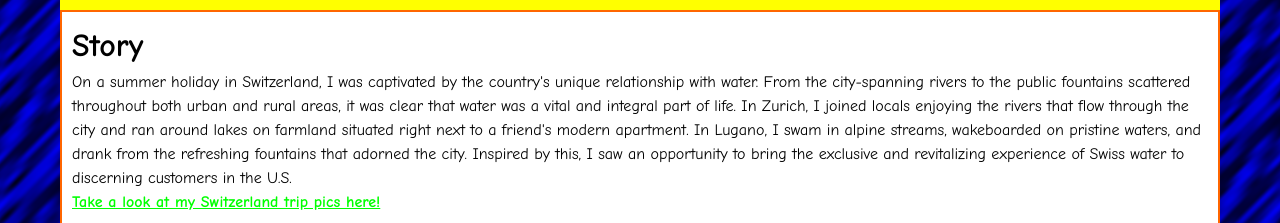
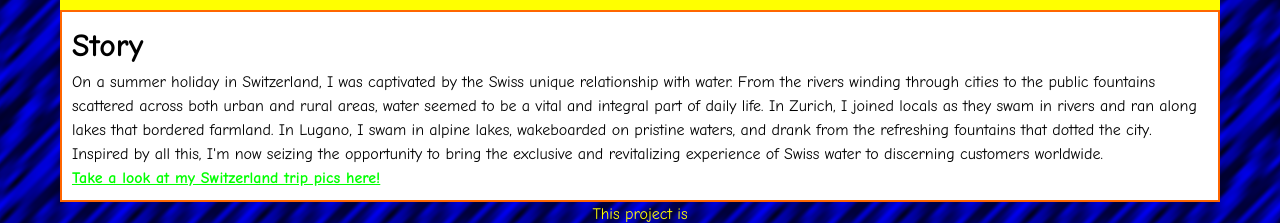
Before and after one commit to CacheMeOusside/swissfountain.co, a plain HTML site: page index.html in a window 1280 px wide. Shown: the part 220-443 px from the top of the page. Drawn offline with Linux system fonts and the light colour scheme.

Commit message:
changed story text.

```diff
--- a/index.html
+++ b/index.html
@@ -172,8 +172,8 @@
 
         <div class="content">
             <h1>Story</h1>
-            <p>On a summer holiday in Switzerland, I was captivated by the country's unique relationship with water. From the city-spanning rivers to the public fountains scattered throughout both urban and rural areas, it was clear that water was a vital and integral part of life. In Zurich, I joined locals enjoying the rivers that flow through the city and ran around lakes on farmland situated right next to a friend's modern apartment. In Lugano, I swam in alpine streams, wakeboarded on pristine waters, and drank from the refreshing fountains that adorned the city.
-                Inspired by this, I saw an opportunity to bring the exclusive and revitalizing experience of Swiss water to discerning customers in the U.S.
+            <p>On a summer holiday in Switzerland, I was captivated by the Swiss unique relationship with water. From the rivers winding through cities to the public fountains scattered across both urban and rural areas, water seemed to be a vital and integral part of daily life. In Zurich, I joined locals as they swam in rivers and ran along lakes that bordered farmland. In Lugano, I swam in alpine lakes, wakeboarded on pristine waters, and drank from the refreshing fountains that dotted the city.
+                Inspired by all this, I'm now seizing the opportunity to bring the exclusive and revitalizing experience of Swiss water to discerning customers worldwide.
             </p>
             <p>
                 <strong><a href="swiss_trip_pics.html" style="color:#00FF00;">Take a look at my Switzerland trip pics here!</a></strong>
```
